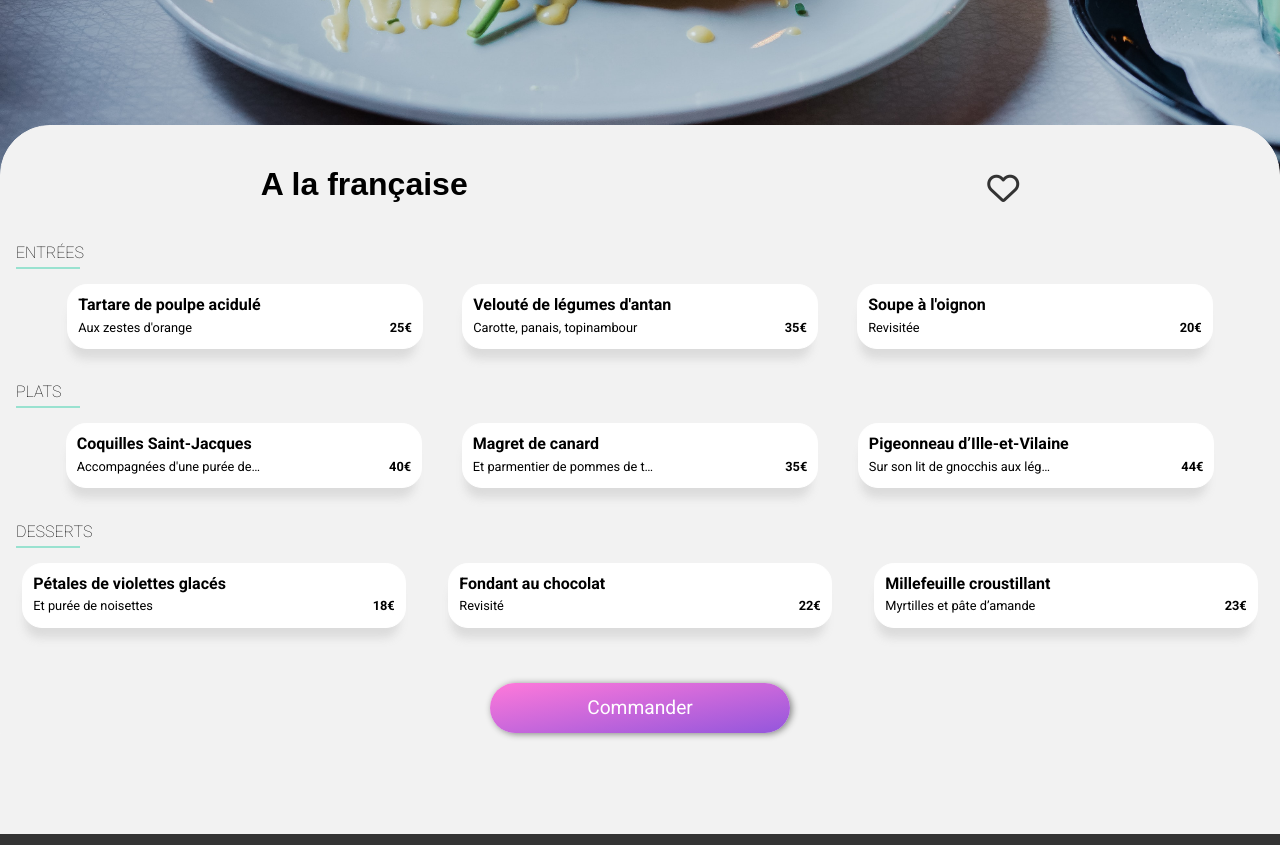
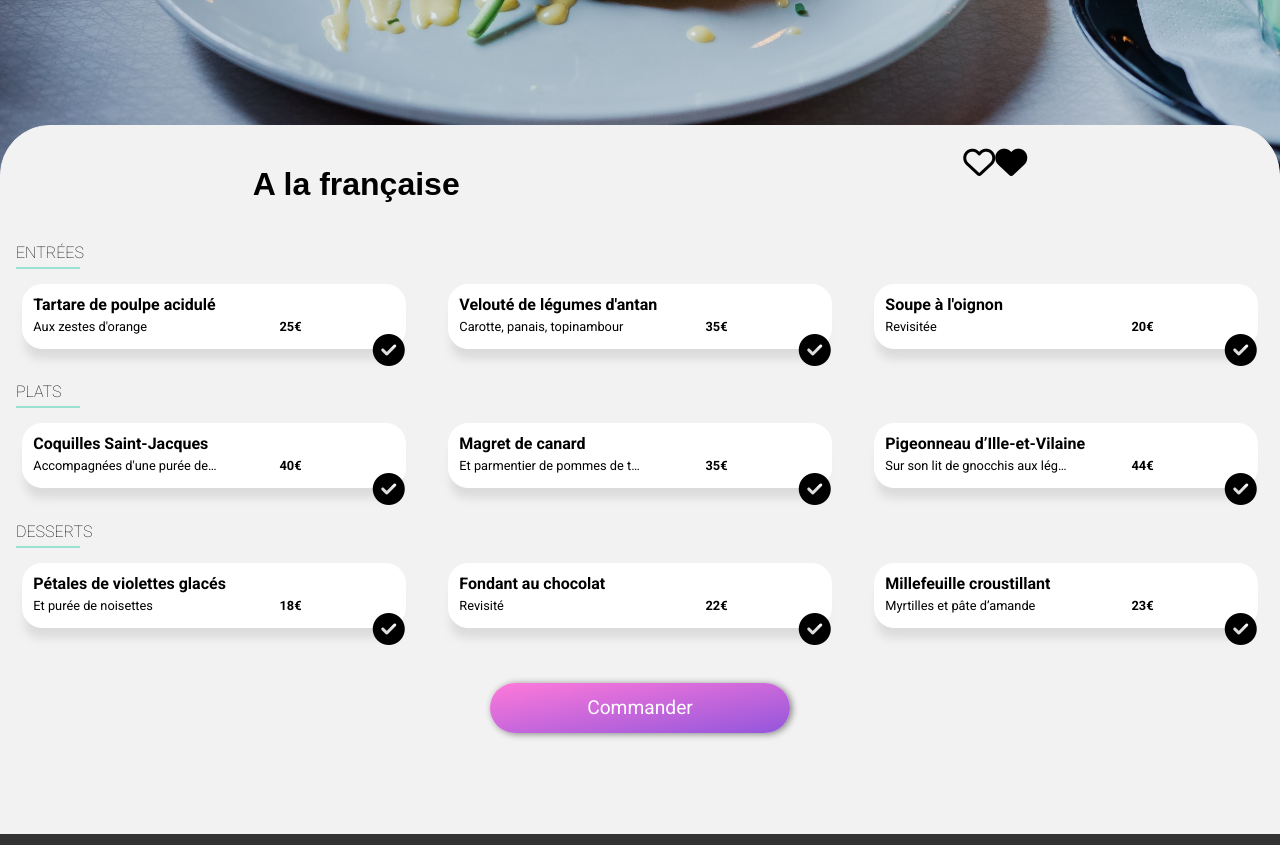
Before and after one commit to HZDevops/HousnaZoubeiri_3_21062021, a website: page public/a-la-française.html in a window 1280 px wide. Shown: the part 720-1565 px from the top of the page. Drawn offline with Linux system fonts and the light colour scheme; a web font is replaced by a local one.

Commit message:
Adding Check-box CSS menu animation

```diff
--- a/public/a-la-française.html
+++ b/public/a-la-française.html
@@ -25,7 +25,9 @@
         <img src="img/restaurants/Cité-Rouge.jpg" alt="Photo de A la française">
         <div class="menu">
             <h1>A la française</h1>
-            <i class="far fa-heart menu-card__quote"></i>
+            <div class="menu-card__heart">
+                <i class="far fa-heart quote"></i><i class="fas fa-heart transition"></i>
+            </div>
 
             <!-- Menu Entrée Article -->
             <div class="menu-title">
@@ -36,18 +38,22 @@
 
                 <a href="" class="menu-button">
                     <h3>Tartare de poulpe acidulé</h3>
-                    <p>Aux zestes d'orange</p>
+                    <p class=menu-description>Aux zestes d'orange</p>
                     <p class="menu-price">25€</p>
+                    <div class="box"><i class="fas fa-check-circle"></i></div>
+
                 </a>
                 <a href="" class="menu-button">
                     <h3>Velouté de légumes d'antan</h3>
-                    <p>Carotte, panais, topinambour</p>
+                    <p class=menu-description>Carotte, panais, topinambour</p>
                     <p class="menu-price">35€</p>
+                    <div class="box"><i class="fas fa-check-circle"></i></div>
                 </a>
                 <a href="" class="menu-button">
                     <h3>Soupe à l'oignon</h3>
-                    <p>Revisitée</p>
+                    <p class=menu-description>Revisitée</p>
                     <p class="menu-price">20€</p>
+                    <div class="box"><i class="fas fa-check-circle"></i></div>
                 </a>
             </article>
             <!-- Menu Plat Article -->
@@ -58,18 +64,21 @@
             <article class="menu-type">
                 <a href="" class="menu-button">
                     <h3>Coquilles Saint-Jacques</h3>
-                    <p>Accompagnées d'une purée de panais</p>
+                    <p class=menu-description>Accompagnées d'une purée de panais</p>
                     <p class="menu-price">40€</p>
+                    <div class="box"><i class="fas fa-check-circle"></i></div>
                 </a>
                 <a href="" class="menu-button">
                     <h3>Magret de canard</h3>
-                    <p>Et parmentier de pommes de terre</p>
+                    <p class=menu-description>Et parmentier de pommes de terre</p>
                     <p class="menu-price">35€</p>
+                    <div class="box"><i class="fas fa-check-circle"></i></div>
                 </a>
                 <a href="" class="menu-button">
                     <h3>Pigeonneau d’Ille-et-Vilaine</h3>
-                    <p>Sur son lit de gnocchis aux légumes</p>
+                    <p class=menu-description>Sur son lit de gnocchis aux légumes</p>
                     <p class="menu-price">44€</p>
+                    <div class="box"><i class="fas fa-check-circle"></i></div>
                 </a>
             </article>
             <!-- Menu Dessert Article -->
@@ -80,18 +89,21 @@
             <article class="menu-type">
                 <a href="" class="menu-button">
                     <h3>Pétales de violettes glacés</h3>
-                    <p>Et purée de noisettes</p>
+                    <p class=menu-description>Et purée de noisettes</p>
                     <p class="menu-price">18€</p>
+                    <div class="box"><i class="fas fa-check-circle"></i></div>
                 </a>
                 <a href="" class="menu-button">
                     <h3>Fondant au chocolat</h3>
-                    <p>Revisité</p>
+                    <p class=menu-description>Revisité</p>
                     <p class="menu-price">22€</p>
+                    <div class="box"><i class="fas fa-check-circle"></i></div>
                 </a>
                 <a href="" class="menu-button">
                     <h3>Millefeuille croustillant</h3>
-                    <p>Myrtilles et pâte d’amande</p>
+                    <p class=menu-description>Myrtilles et pâte d’amande</p>
                     <p class="menu-price">23€</p>
+                    <div class="box"><i class="fas fa-check-circle"></i></div>
                 </a>
                 <a href="#" class="button">Commander</a>
             </article>
```
